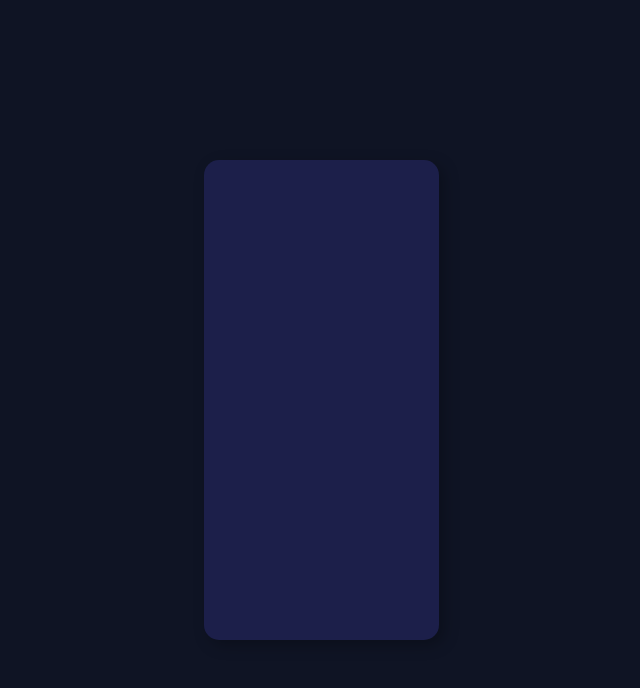
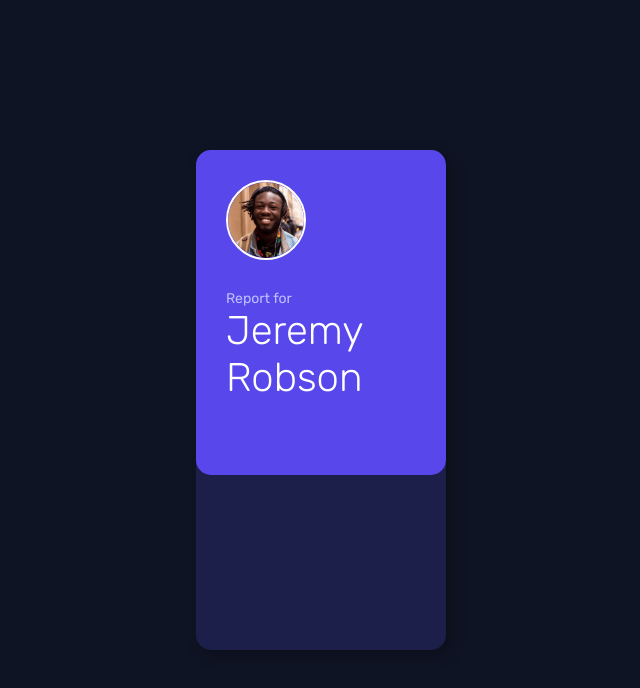
Before and after one commit to dokkalemon/time-tracking-dashboard-main, a Vue app: page / in a window 1280 px wide. Shown: the top 688 px of the page, without its empty margins (319-959 px from the left). Built offline with nearby package versions, Linux system fonts and the light colour scheme.

Commit message:
add user-info section

```diff
--- a/src/components/UserCard.vue
+++ b/src/components/UserCard.vue
@@ -1,11 +1,19 @@
 <template>
     <section class="user-card">
+        <div class="user-info px-30">
+            <div class="user-img">
+                <img src="../assets/image-jeremy.png" alt="">
+            </div>
 
+            <div class="user-info">
+                <p>Report for</p>
+                <h2>Jeremy Robson</h2>
+            </div>
+        </div>
 
+        <div class="time">
 
-
-
-
+        </div>
     </section>
 </template>
 
@@ -22,11 +30,43 @@ export default {
 @import '@/styles/var.scss';
 
     .user-card {
-        height: 480px;
-        width: 235px;
+        height: 500px;
+        width: 250px;
         background-color: $front-card;
         border-radius: 15px;
         box-shadow: 5px 5px 15px rgba(0, 0, 0, 0.262);
+
+        .user-info {
+            width: 100%;
+            height: 65%;
+            background-color: $user-color;
+            border-radius: 15px;
+
+            .user-img {
+                height: 80px;
+                img {
+                    height: 100%;
+                    margin-top: 30px;
+                    border-radius: 100%;
+                    border: 2px solid white;
+                }
+            }
+
+            .user-info {
+                padding-top: 60px;
+                p {
+                    font-size: 14px;
+                    color: $subtext-color;
+                }
+
+                h2 {
+                    font-size: 40px;
+                    font-weight: 300;
+                }
+
+            }
+
+        }
     }
 
 
```
